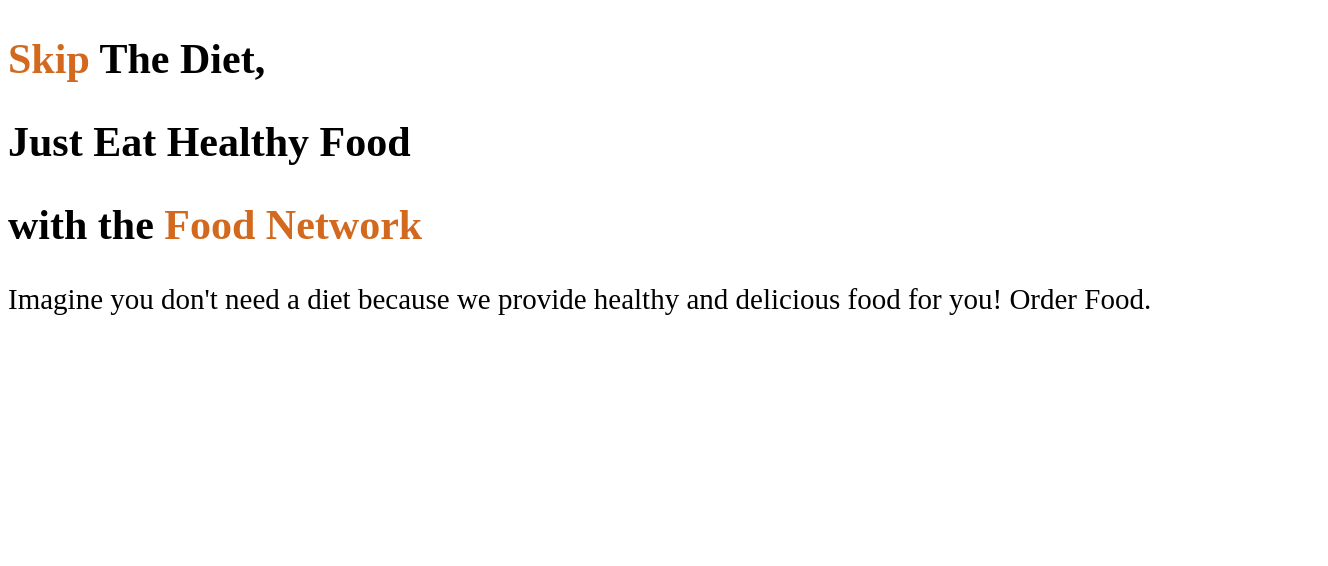
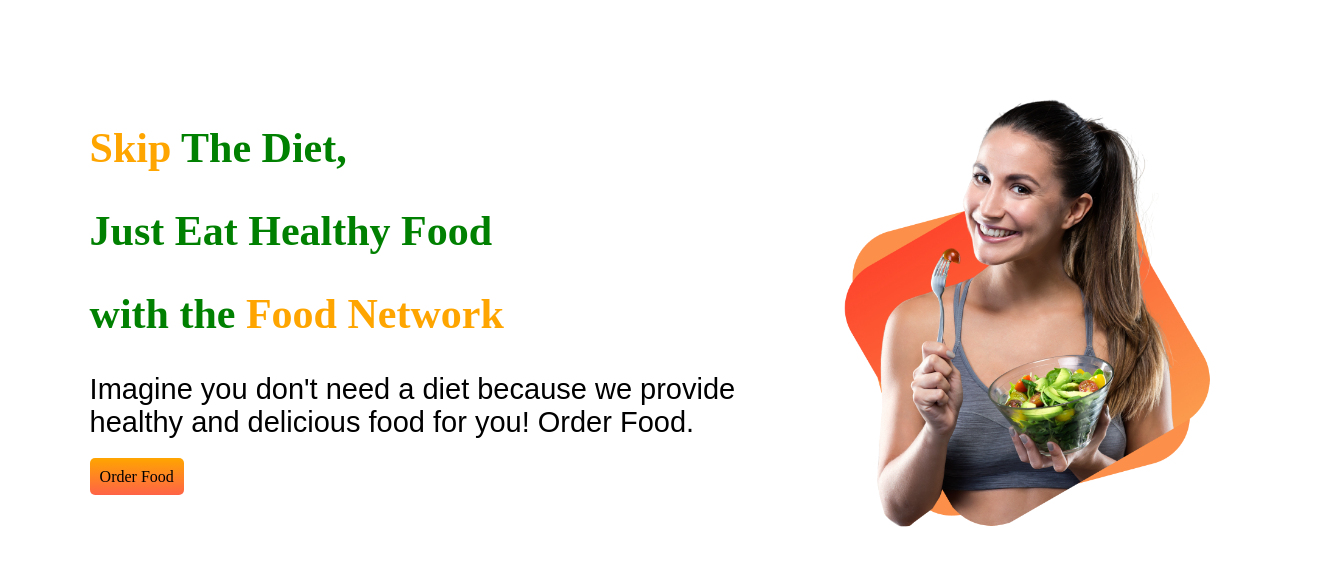
Before and after one commit to ayeshakhatuno2/food-network, a plain HTML site: page index.html in a window 1280 px wide. Shown: the whole page, 1328 px wide, since content can reach past the window. Drawn offline with Linux system fonts and the light colour scheme.

Commit message:
order done

```diff
--- a/index.html
+++ b/index.html
@@ -10,14 +10,18 @@
 </head>
 
 <body>
-    <section>
+    <section class="diet">
         <div>
             <h2><span>Skip</span> The Diet,</h2>
             <h2>Just Eat Healthy Food</h2>
             <h2>with the <span>Food Network</span></h2>
             <p>Imagine you don't need a diet because we provide healthy and delicious food for you!
                 Order Food.</p>
+            <a class="link-button" target="_blank" href="https://www.pizzahut.com/">Order Food</a>
 
+        </div>
+        <div>
+            <img src="Group 8425.png" alt="">
         </div>
     </section>
 
--- a/style.css
+++ b/style.css
@@ -1,12 +1,32 @@
 body{
     font-family: 'Times New Roman', Times, serif;
+    margin-left: 7%;
+    margin-top: 7%;
 }
 span{
-    color: chocolate;
+    color:rgb(255, 165, 0)
 }
 h2{
     font-size: 42px;
+    color:green;
 }
 p{
     font-size: 29px;
+    font-family: Arial, Helvetica, sans-serif;
+    font-weight: 500;
 }
+.diet{
+    display: flex;
+}
+section img{
+    width: 90%;
+    padding-right: 100px;
+}
+.link-button{
+    text-decoration: none;
+    border-radius: 5px;
+    color:black;
+    padding: 10px 10px 10px;
+    background-image: linear-gradient(orange,tomato);
+
+}
```
Also changed, not shown: Group 8425.png (added).
